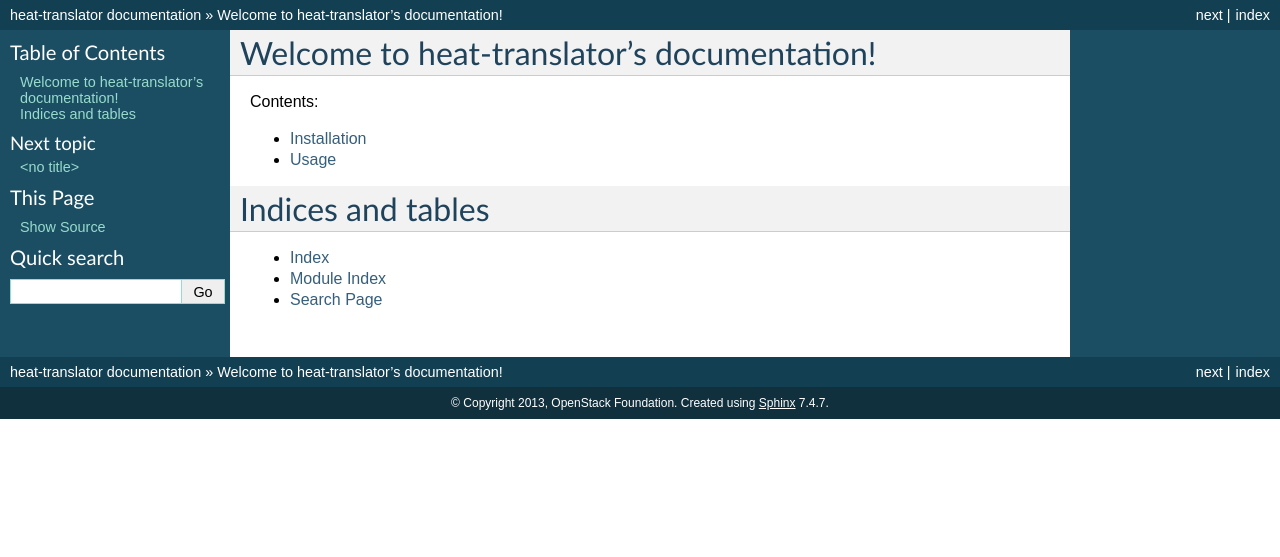
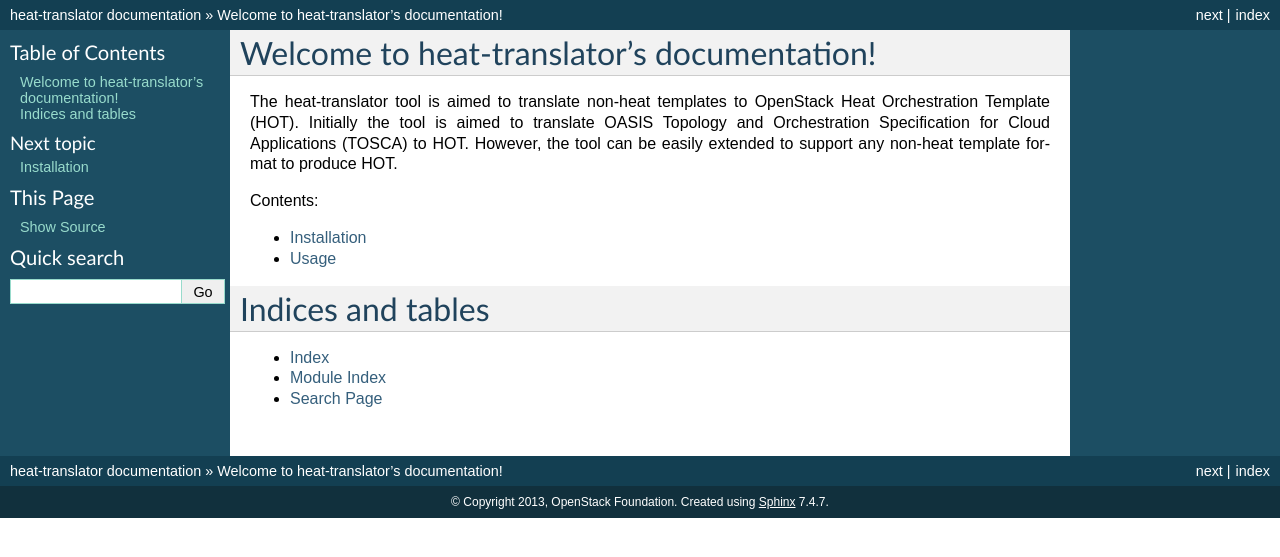
Before and after one commit to openstack/tosca-parser, a Sphinx documentation site: the page built from doc/source/index.rst, in a window 1280 px wide. Shown: the top 557 px of the page. Built offline with Sphinx 7.4.7, drawn with Linux system fonts in a browser that asks for light colours.

Commit message:
Clean up heat-translator documentation
Several RST formatting errors, added some more content too.

Change-Id: I44a557398e668152c38ddad07c01ea6cd38b65ea

```diff
--- a/doc/source/index.rst
+++ b/doc/source/index.rst
@@ -4,14 +4,19 @@
    contain the root `toctree` directive.
 
 Welcome to heat-translator's documentation!
-========================================================
+===========================================
+
+The heat-translator tool is aimed to translate non-heat templates to OpenStack
+Heat Orchestration Template (HOT). Initially the tool is aimed to translate
+OASIS Topology and Orchestration Specification for Cloud Applications (TOSCA)
+to HOT. However, the tool can be easily extended to support any non-heat
+template format to produce HOT.
 
 Contents:
 
 .. toctree::
    :maxdepth: 2
 
-   readme
    installation
    usage
    contributing
--- a/doc/source/readme.rst
+++ /dev/null
@@ -1 +0,0 @@
-.. include:: ../README.rst
--- a/doc/source/usage.rst
+++ b/doc/source/usage.rst
@@ -1,6 +1,6 @@
-========
+=====
 Usage
-========
+=====
 
 To use heat-translator in a project::
 
```
Also changed, not shown: README.rst (+5 -8 lines).
